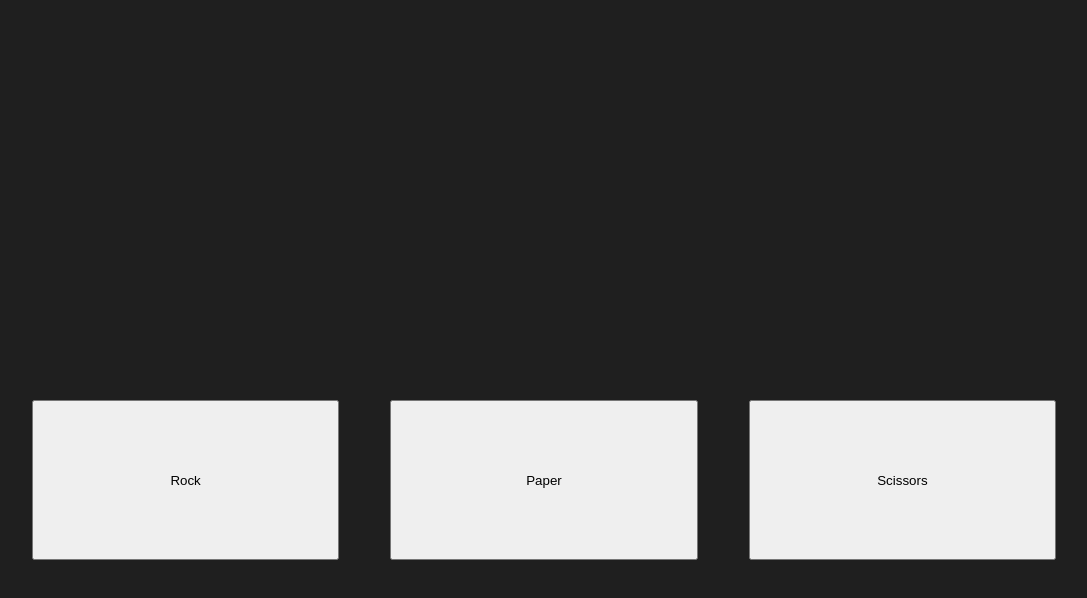
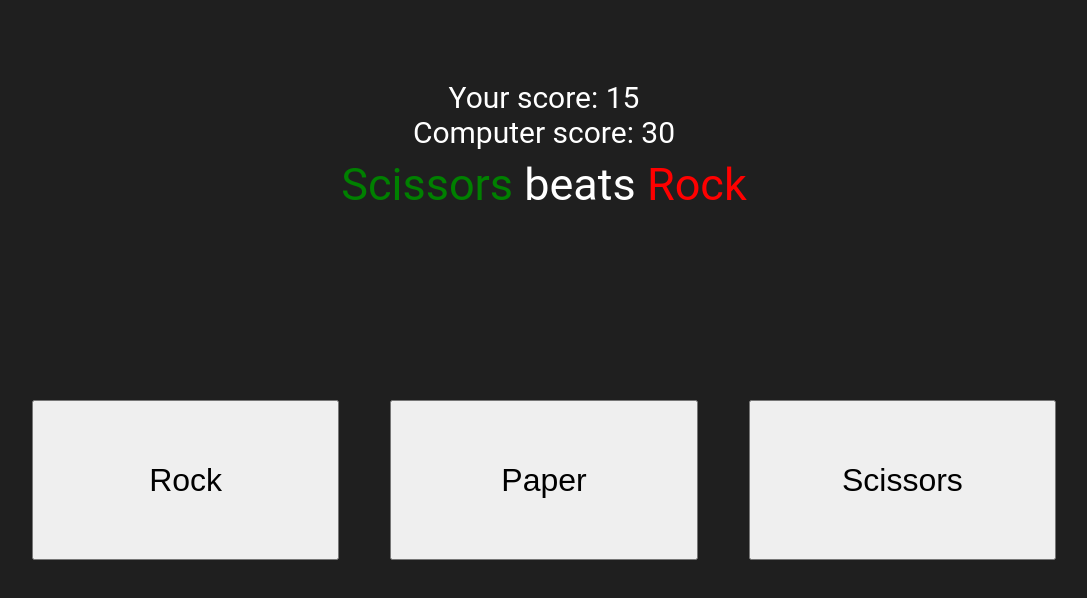
Before and after one commit to amrojjeh/odin-rock-paper-scissors, a plain HTML site: page index.html in a window 1280 px wide. Shown: the whole page, without its empty margins (96-1183 px from the left). Drawn offline with Linux system fonts and the light colour scheme.

Commit message:
Finish style

```diff
--- a/code.js
+++ b/code.js
@@ -28,6 +28,10 @@ function playRound(playerSelection, computerSelection) {
 	}
 }
 
+function updateScore() {
+
+}
+
 function play(playerSelection) {
 	console.log(playRound(playerSelection, getComputerChoice()));
 }
--- a/index.html
+++ b/index.html
@@ -7,6 +7,11 @@
 	<link rel="stylesheet" href="style.css">
 </head>
 <body>
+	<div id="display">
+		<p>Your score: 15</p>
+		<p>Computer score: 30</p>
+		<p id="result"><span class="green">Scissors</span> beats <span class="red">Rock</span></p>
+	</div>
 	<div id="menu">
 		<button onclick="play('rock')">Rock</button>
 		<button onclick="play('paper')">Paper</button>
--- a/style.css
+++ b/style.css
@@ -6,13 +6,30 @@
 
 body {
 	background-color: #1f1f1f;
+	max-height: 100vh;
+	font-family: roboto;
+}
+
+
+#display {
+	margin-top: 10vh;
+	max-height: 10vh;
+	color: white;
+	font-size: 30px;
+	text-align: center;
+}
+
+#result {
+	margin-top: 1vh;
+	font-size: 1.5em;
+	text-align: center;
+	color: white;
 }
 
 #menu {
 	display: flex;
 	width: 80vw;
 	height: 80vh;
-	margin-top: 20vh;
 	margin-left: auto;
 	margin-right: auto;
 	align-items: center;
@@ -23,4 +40,13 @@ body {
 button {
 	flex: 1;
 	height: 20vh;
+	font-size: 2em;
 }
+
+.green {
+	color: green;
+}
+
+.red {
+	color: red;
+}
```
